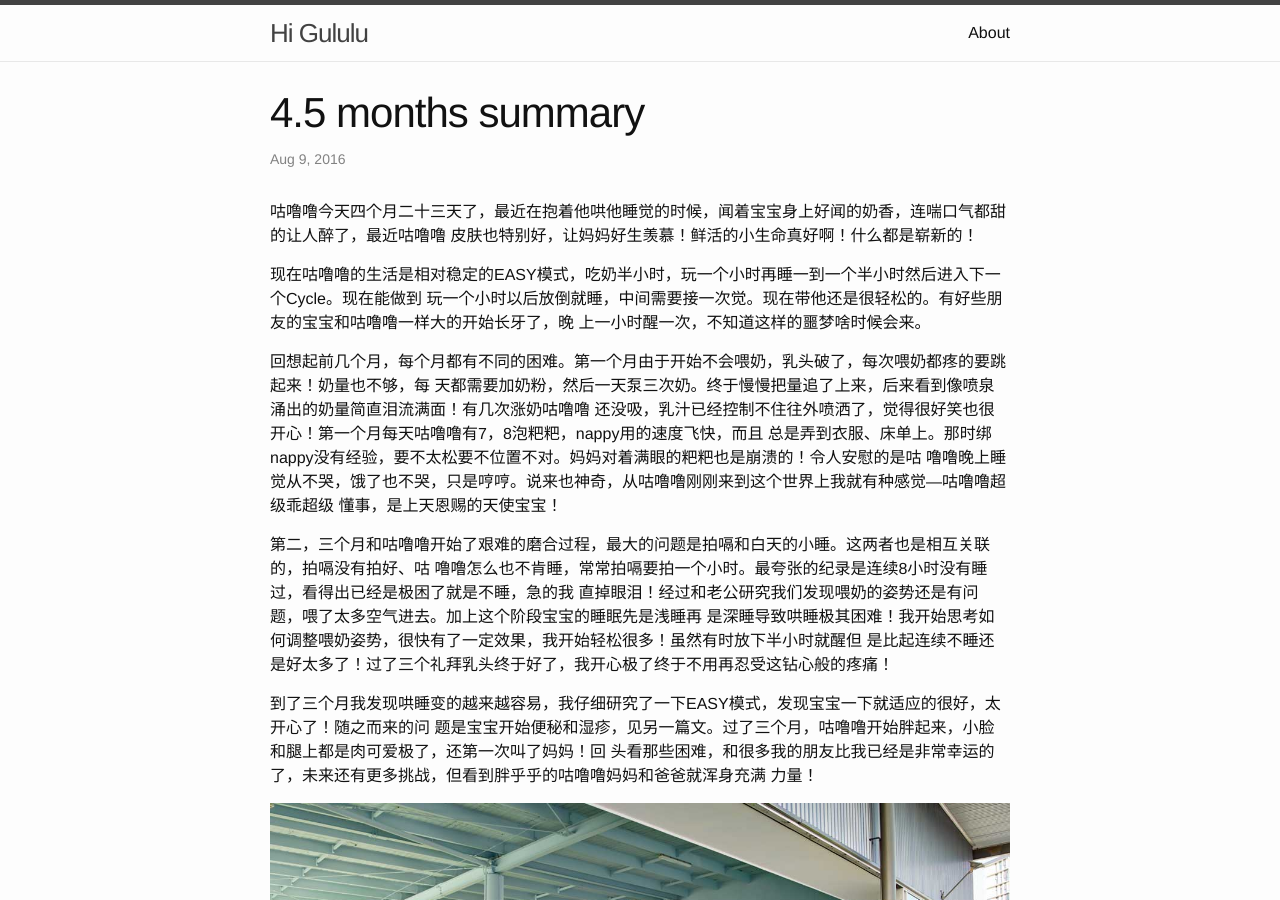
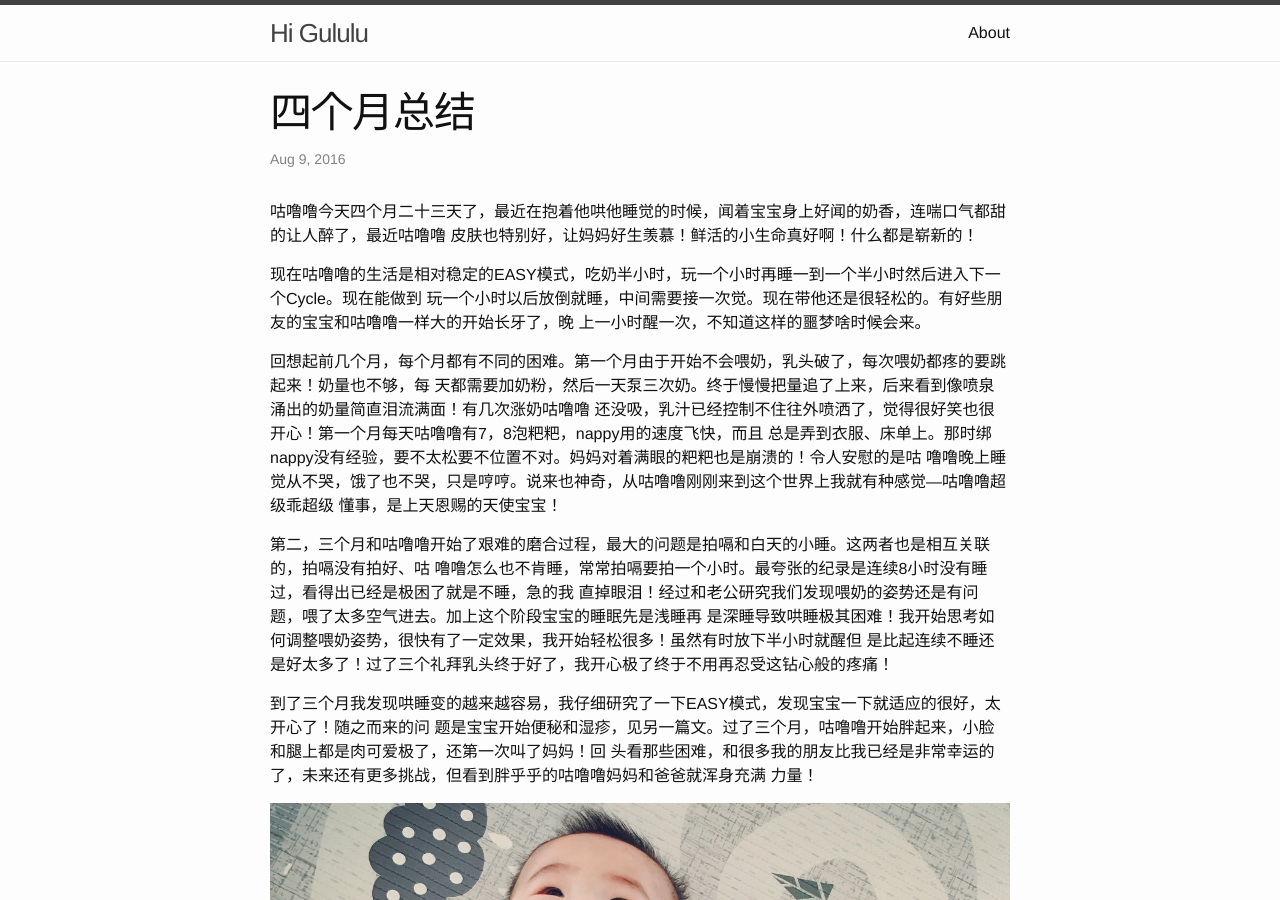
Before and after one commit to higululu/higululu.github.io, a Jekyll site: the page built from _posts/2016-08-09-4.5months-weeks.markdown, in a window 1280 px wide and 900 px high. Built offline with Jekyll 4.4.1, drawn with Linux system fonts in a browser that asks for light colours.

Commit message:
4.5 months

```diff
--- a/_posts/2016-08-09-4.5months-weeks.markdown
+++ b/_posts/2016-08-09-4.5months-weeks.markdown
@@ -1,6 +1,6 @@
 ---
 layout: post
-title:  "4.5 months summary"
+title:  "四个月总结"
 categories: weekly
 ---
 
@@ -32,4 +32,4 @@ categories: weekly
 头看那些困难，和很多我的朋友比我已经是非常幸运的了，未来还有更多挑战，但看到胖乎乎的咕噜噜妈妈和爸爸就浑身充满
 力量！
 
-![image]({{ site.url }}/assets/images/5.jpg)
+![image]({{ site.url }}/assets/images/6.jpg)
```
Also changed, not shown: assets/images/5.jpg, assets/images/6.jpg (added).
